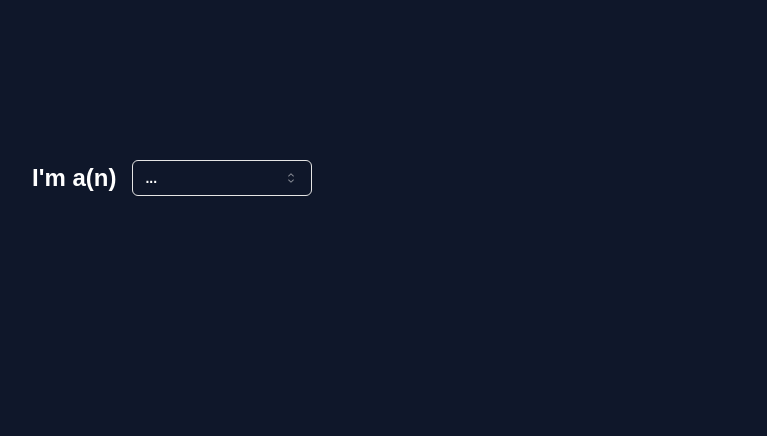
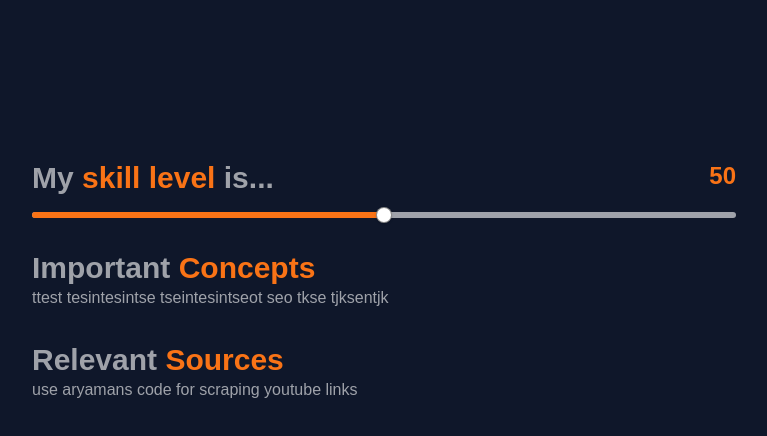
Before and after one commit to aryamankukal/CalHacks, a Next.js app in the folder frontend/: page /prereq in a window 1280 px wide. Shown: the top 436 px of the page, without its empty margins (256-1023 px from the left). Built offline with nearby package versions, Linux system fonts and the light colour scheme.

Commit message:
change dropdown to slider

```diff
--- a/frontend/package.json
+++ b/frontend/package.json
@@ -11,6 +11,7 @@
   "dependencies": {
     "@radix-ui/react-icons": "^1.3.0",
     "@radix-ui/react-select": "^2.1.2",
+    "@radix-ui/react-slider": "^1.2.1",
     "class-variance-authority": "^0.7.0",
     "clsx": "^2.1.1",
     "framer-motion": "^11.11.9",
--- /dev/null
+++ b/frontend/src/app/components/ui/slider.jsx
@@ -0,0 +1,23 @@
+"use client"
+
+import * as React from "react"
+import * as SliderPrimitive from "@radix-ui/react-slider"
+
+import { cn } from "@/lib/utils"
+
+const Slider = React.forwardRef(({ className, ...props }, ref) => (
+  <SliderPrimitive.Root
+    ref={ref}
+    className={cn("relative flex w-full touch-none select-none items-center", className)}
+    {...props}>
+    <SliderPrimitive.Track
+      className="relative h-1.5 w-full grow overflow-hidden rounded-full bg-white/60">
+      <SliderPrimitive.Range className="absolute h-full bg-orange-500" />
+    </SliderPrimitive.Track>
+    <SliderPrimitive.Thumb
+      className="block h-4 w-4 rounded-full border border-primary/50 bg-background shadow transition-colors focus-visible:outline-none focus-visible:ring-1 focus-visible:ring-ring disabled:pointer-events-none disabled:opacity-50" />
+  </SliderPrimitive.Root>
+))
+Slider.displayName = SliderPrimitive.Root.displayName
+
+export { Slider }
--- a/frontend/src/app/prereq/page.js
+++ b/frontend/src/app/prereq/page.js
@@ -1,45 +1,41 @@
 "use client";
 
 import { useState } from "react";
-import {
-  Select,
-  SelectContent,
-  SelectGroup,
-  SelectItem,
-  SelectTrigger,
-  SelectValue,
-} from "@/app/components/ui/select";
+import { Slider } from "@/app/components/ui/slider";
 import { motion } from "framer-motion";
 
 export default function Prereq() {
-  const [skill, setSkill] = useState(null);
+  const [skill, setSkill] = useState(50);
 
   return (
-    <main className="text-white bg-slate-900 w-screen h-screen px-72 mx-auto py-40">
-      <div className="flex items-center gap-4 text-2xl font-bold mb-4">
-        <h2 className="text-2xl font-bold">I&apos;m a(n) </h2>
-        <Select className="" onValueChange={(v) => setSkill(v)}>
-          <SelectTrigger className="w-[180px]">
-            <SelectValue placeholder="..." />
-          </SelectTrigger>
-          <SelectContent>
-            <SelectGroup>
-              <SelectItem value="beginner">beginner</SelectItem>
-              <SelectItem value="intermediate">intermediate</SelectItem>
-              <SelectItem value="expert">expert</SelectItem>
-            </SelectGroup>
-          </SelectContent>
-        </Select>
+    <main className="text-white/60 bg-slate-900 w-screen h-screen px-72 mx-auto pt-40">
+      <div className="flex flex-col gap-4 text-2xl font-bold mb-8">
+        <div className="flex justify-between">
+          <h2 className="text-3xl font-bold">
+            My <span className="text-orange-500">skill level</span> is...
+          </h2>
+          <p className="text-orange-500">{skill}</p>
+        </div>
+        <Slider
+          onValueChange={(v) => setSkill(v)}
+          defaultValue={[50]}
+          max={100}
+          step={1}
+        />
       </div>
       {skill !== null ? (
         <motion.div
           initial={{ opacity: 0 }}
           animate={{ opacity: 1 }}
           transition={{ delay: 0.4 }}
-          className="mb-4"
+          className="mb-8"
         >
-          <h2 className="text-2xl font-bold">Intro</h2>
-          <p className="">- summarize keys words with ai</p>
+          <h2 className="text-3xl font-bold">
+            Important <span className="text-orange-500">Concepts</span>
+          </h2>
+          <p className="">
+            ttest tesintesintse tseintesintseot seo tkse tjksentjk
+          </p>
         </motion.div>
       ) : null}
       {skill !== null ? (
@@ -47,9 +43,11 @@ export default function Prereq() {
           initial={{ opacity: 0 }}
           animate={{ opacity: 1 }}
           transition={{ delay: 0.8 }}
-          className="mb-4"
+          className="mb-8"
         >
-          <h2 className="text-2xl font-bold">Sources</h2>
+          <h2 className="text-3xl font-bold">
+            Relevant <span className="text-orange-500">Sources</span>
+          </h2>
           <p className="">use aryamans code for scraping youtube links</p>
         </motion.div>
       ) : null}
```
Also changed, not shown: 1 other file (tests, documents, lock files or other folders).
